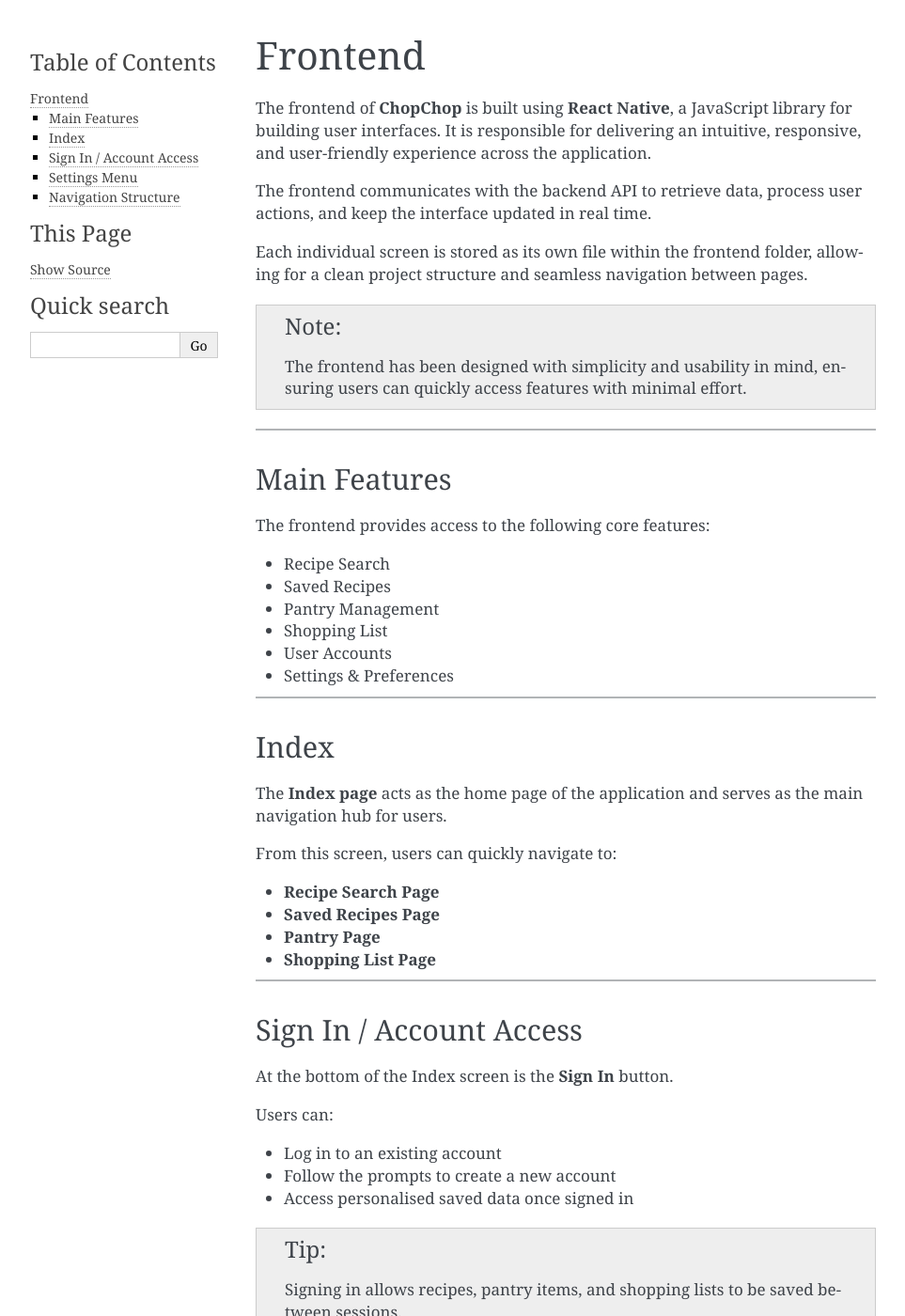
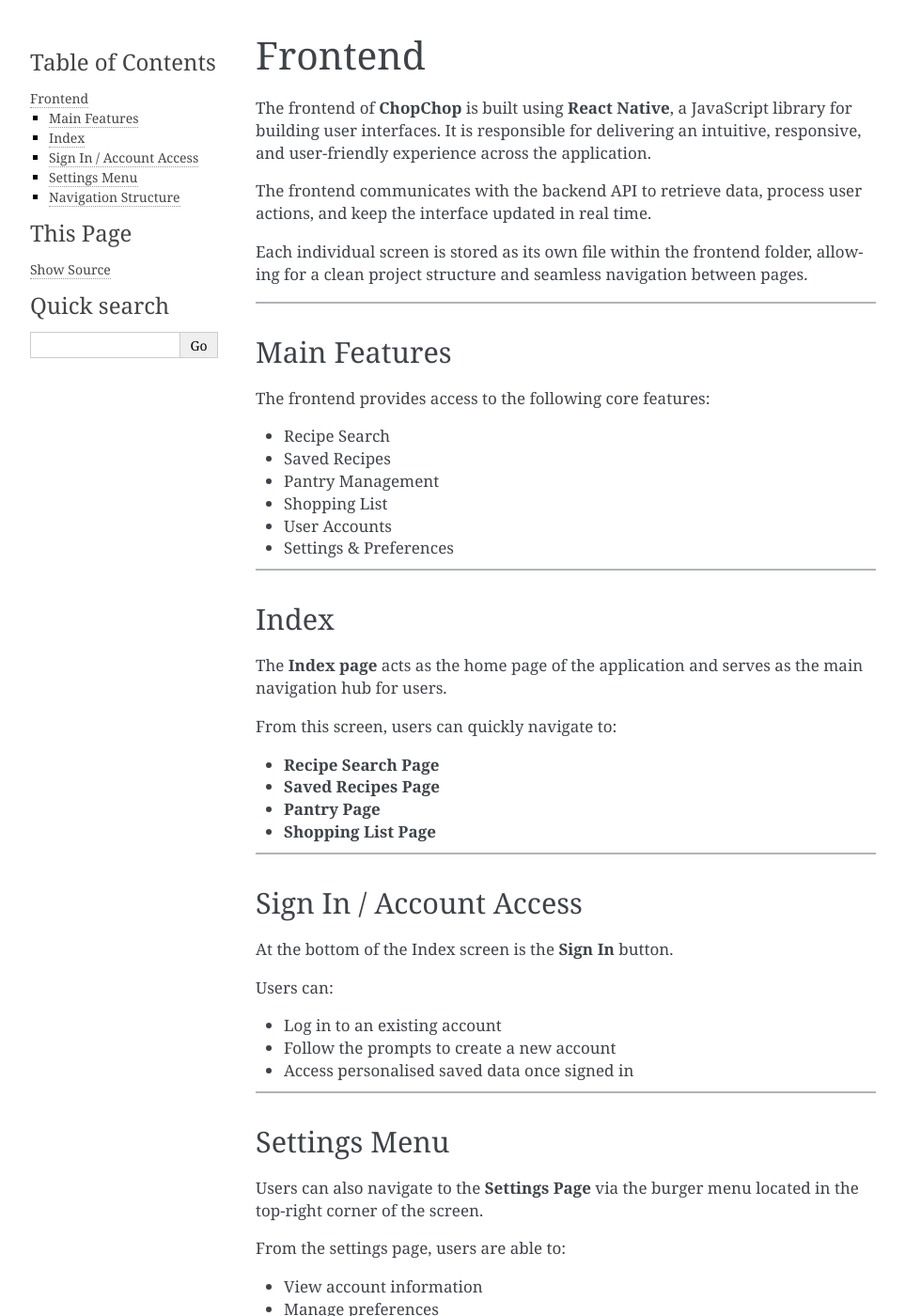
Before and after one commit to SETaP-UoP-5a-ChopChop/Chop_Chop_Documentation, a Sphinx documentation site: the page built from docs/source/frontend.rst, in a window 1280 px wide and 1400 px high. Shown: the whole window at 94% size, without its empty margins (148-1111 px from the left). Built offline with Sphinx 7.4.7, drawn with Linux system fonts in a browser that asks for light colours; pages that are not in the unit, such as notebooks, are missing from menus; some of the changed text lies outside the part shown.

Commit message:
removed notes and tips
not needed as seen

```diff
--- a/docs/source/frontend.rst
+++ b/docs/source/frontend.rst
@@ -6,10 +6,6 @@
 The frontend communicates with the backend API to retrieve data, process user actions, and keep the interface updated in real time.
 
 Each individual screen is stored as its own file within the frontend folder, allowing for a clean project structure and seamless navigation between pages.
-
-.. note::
-
-   The frontend has been designed with simplicity and usability in mind, ensuring users can quickly access features with minimal effort.
 
 -----------------------------------
 
@@ -52,10 +48,6 @@
 - Follow the prompts to create a new account
 - Access personalised saved data once signed in
 
-.. tip::
-
-   Signing in allows recipes, pantry items, and shopping lists to be saved between sessions.
-
 -----------------------------------
 
 Settings Menu
@@ -70,10 +62,6 @@
 - Update profile settings
 - Access additional app options
 
-.. warning::
-
-   Some account features may require the user to be signed in first.
-
 -----------------------------------
 
 Navigation Structure
```
